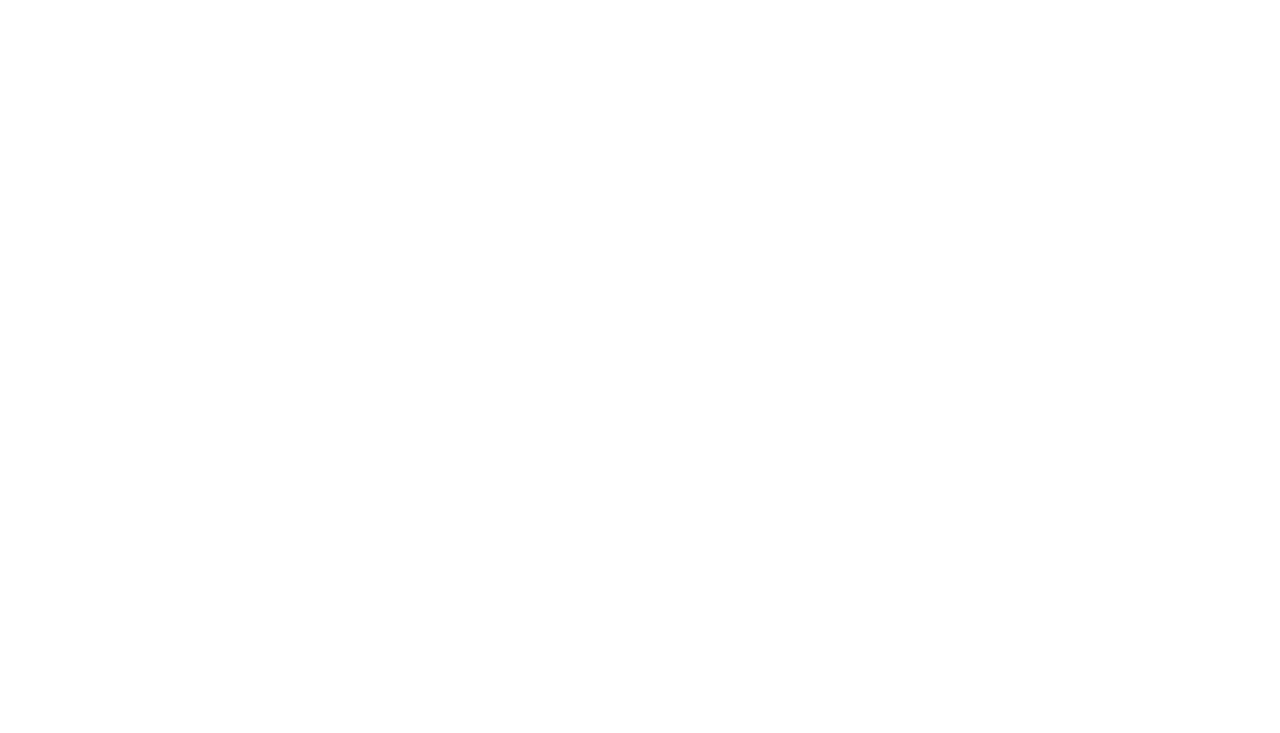
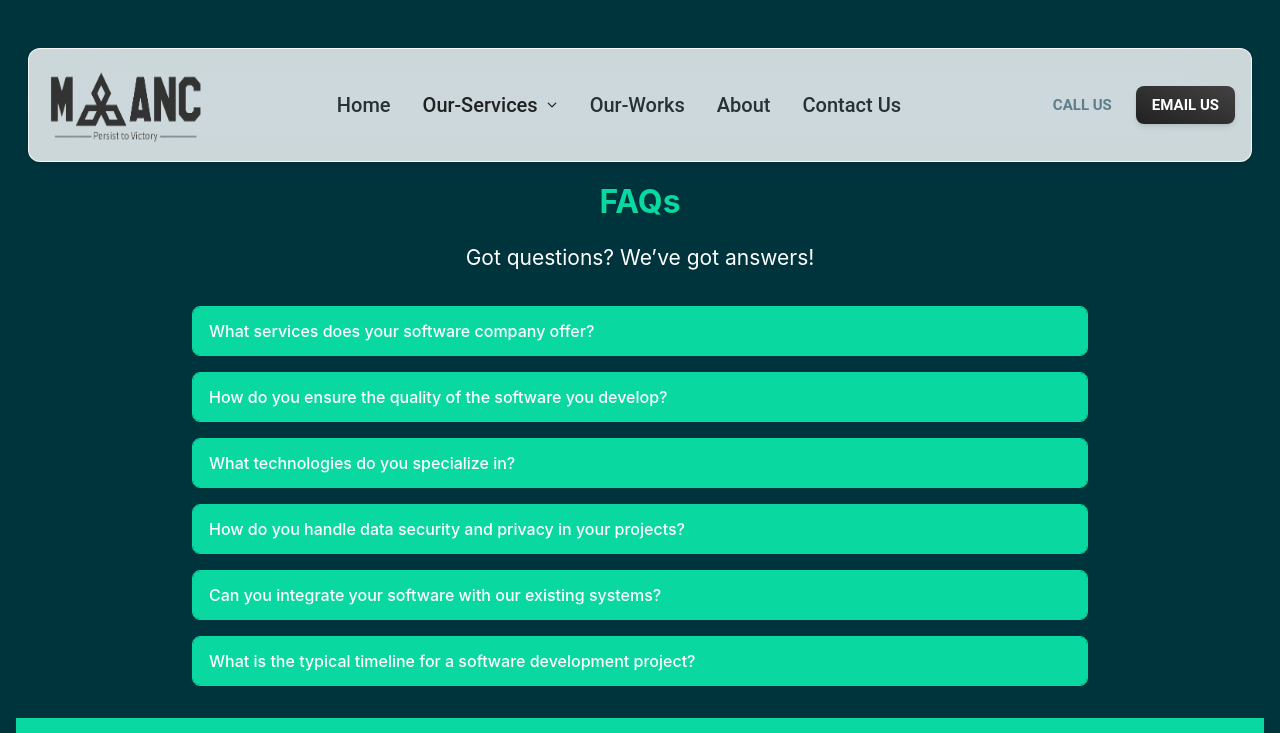
Before and after one commit to nirala7765/A2CN-App, a React (Create React App) app in the folder a2cnapp/: page /faqs in a window 1280 px wide. Before the commit this address had no page. Shown: the top 733 px of the page. Built offline with nearby package versions, Linux system fonts and the light colour scheme; what tailwindcss-gradients would draw is missing.

Commit message:
Added faqs page and updated home pages

```diff
--- a/a2cnapp/public/index.html
+++ b/a2cnapp/public/index.html
@@ -32,7 +32,8 @@
     <!-- Open Graph Meta Tags -->
     <meta property="og:locale" content="en_US" />
     <meta property="og:title" content="MAANC Technology | Leading IT Consulting & Software Solutions" />
-    <meta property="og:description" content="MAANC Technology is a premier software company offering IT consulting, website development, mobile app development, digital marketing, automation, and AI solutions." />
+    <meta property="og:description" content="MAANC Technology is a premier software company offering IT consulting,
+    website development, mobile app development, digital marketing, automation, and AI solutions." />
     <meta property="og:url" content="https://www.maanc.com" />
     <meta property="og:image" content="https://www.maanc.com/images/og-image.png" />
     <meta property="og:site_name" content="MAANC Technology" />
--- /dev/null
+++ b/a2cnapp/src/Pages/FAQs.js
@@ -0,0 +1,70 @@
+import React, { useState } from 'react';
+import Header from '../Components/Header';
+import Footer from '../Components/Footer';
+
+const FAQs = () => {
+  const [selectedQuestion, setSelectedQuestion] = useState(null);
+
+  const toggleQuestion = (index) => {
+    setSelectedQuestion(selectedQuestion === index ? null : index);
+  };
+
+  const faqs = [
+    {
+      question: "What services does your software company offer?",
+      answer: "We offer custom software development, mobile and web application development, cloud solutions, software consulting, and integration services. Additionally, we provide digital marketing applications and website ad services to enhance your online presence."
+    },
+    {
+      question: "How do you ensure the quality of the software you develop?",
+      answer: "Our quality assurance process includes thorough requirement analysis, continuous testing during development, and final testing before deployment. We use industry-standard tools to ensure the software is reliable and meets client needs."
+    },
+    {
+      question: "What technologies do you specialize in?",
+      answer: "Our expertise includes Java, Python, JavaScript, React, Angular, Node.js, .NET, and cloud platforms like AWS and Azure. We also stay current with AI, machine learning, and IoT trends to deliver innovative solutions."
+    },
+    {
+      question: "How do you handle data security and privacy in your projects?",
+      answer: "We prioritize data security and privacy by implementing robust encryption, secure coding practices, and adhering to industry regulations like GDPR. Regular security audits ensure your data is always protected."
+    },
+    {
+      question: "Can you integrate your software with our existing systems?",
+      answer: "Yes, we can seamlessly integrate new software with your existing systems, including ERP, CRM, or other business applications, ensuring minimal disruption to your operations."
+    },
+    {
+      question: "What is the typical timeline for a software development project?",
+      answer: "Project timelines vary based on complexity and requirements. After the initial consultation and requirements gathering, we provide an estimated timeline and commit to on-time delivery with high quality."
+    }
+  ];
+
+  return (
+    <div className="bg-newbg min-h-screen px-4 py-8">
+      <Header />
+      <div className="max-w-4xl mx-auto">
+        <h1 className="text-[#09D8A1] text-[32px] font-bold mb-4 text-center">FAQs</h1>
+        <p className="text-white text-center md:text-[21px] text-[16px] mb-8">Got questions? We’ve got answers!</p>
+
+        <div className="space-y-4">
+          {faqs.map((faq, index) => (
+            <div key={index} className="border border-[#09D8A1] rounded-lg overflow-hidden">
+              <button
+                className="w-full text-left px-4 py-3 bg-[#09D8A1] text-white font-medium hover:bg-[#07B78F] focus:outline-none focus:bg-[#07B78F] transition-colors duration-300"
+                onClick={() => toggleQuestion(index)}
+              >
+                {faq.question}
+              </button>
+              {selectedQuestion === index && (
+                <div className="px-4 py-3 bg-white text-black border-t border-[#09D8A1]">
+                  {faq.answer}
+                </div>
+              )}
+            </div>
+          ))}
+        </div>
+      </div>
+
+      <Footer/>
+    </div>
+  );
+}
+
+export default FAQs;
--- a/a2cnapp/src/Pages/Homepage.js
+++ b/a2cnapp/src/Pages/Homepage.js
@@ -63,7 +63,7 @@
           content="https://www.maanc.com/images/og-image.jpg"
         />
 
-        {/* Twitter */}
+        {/* Twitter */}-
         <meta property="twitter:card" content="summary_large_image" />
         <meta property="twitter:url" content="https://www.maanc.com/" />
         <meta
@@ -112,8 +112,10 @@
             </p>
 
             <p className="w-4/6 md:w-full mx-auto text-[20px] md:text-[18px] font-gtwalsheim font-arial font-gadget font-sans font-bold text-start mt-8">
-              We stand out for our top development skills but we are much more
-              than that. We are a genuine strategic business partner.
+            Our approach goes beyond delivering excellent technical solutions; we focus on aligning our expertise with your business goals,
+            helping you achieve sustainable growth and success. Have questions? Feel free to explore our
+              <Link to='https://www.maanc.com/faqs' className="bg-orange-800 "> FAQs </Link> for answers.
+            If your query isn't covered, don’t hesitate to reach out—we’re here to help!
             </p>
           </div>
         </div>
--- a/a2cnapp/src/Routes/CompanyRoute.js
+++ b/a2cnapp/src/Routes/CompanyRoute.js
@@ -11,6 +11,7 @@
 import Webpage from '../Pages/WebPage'
 import DigitalMarketing from '../Pages/DigitamMarketing'
 import Mobileapp from '../Pages/Mobileapp'
+import FAQs from '../Pages/FAQs'
 
 
 function CompanyRoute() {
@@ -26,6 +27,7 @@
         <Route path='/web-development' element={<Webpage/>} />
         <Route path='/application-Development' element={<Mobileapp/>} />
         <Route path='/digital-Marketing' element={<DigitalMarketing/>} />
+        <Route path='/faqs' element={<FAQs/>} />
     </Routes>
   )
 }
```
Also changed, not shown: 1 other file (tests, documents, lock files or other folders).
